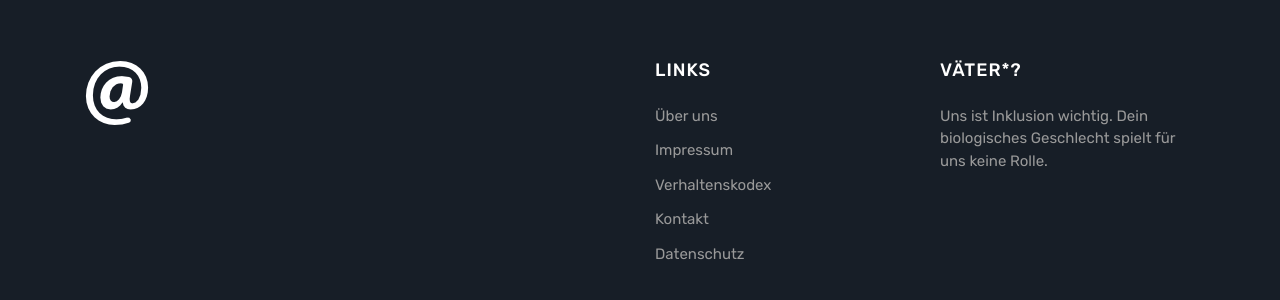
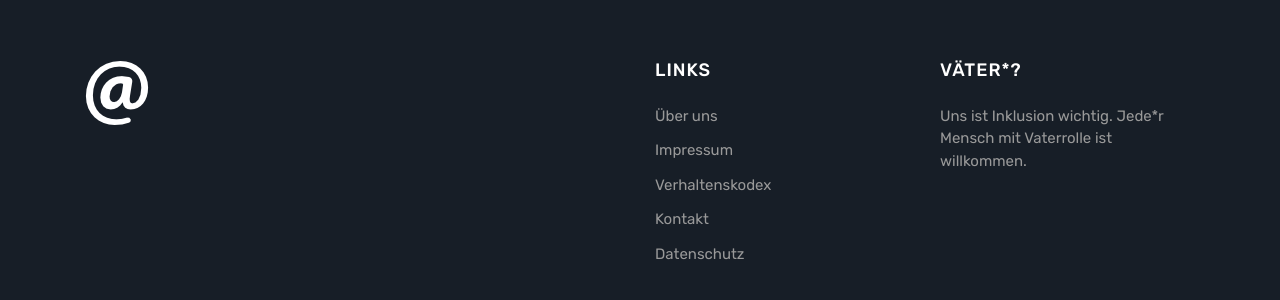
Before and after one commit to papiberlin/website, a Jekyll site: the page built from index.html, in a window 1280 px wide and 900 px high, scrolled down 2506 px. Shown: the part 495-795 px from the top of the window. Built offline with Jekyll 4.4.1, drawn with Linux system fonts in a browser that asks for light colours; the list of posts is cut into pages by our own code.

Commit message:
removed stupid biology reference

```diff
--- a/_layouts/default.html
+++ b/_layouts/default.html
@@ -158,7 +158,7 @@
                     <div class="col-sm-3">
                         <div class="footer-widget textwidget">
                             <h5 class="title">Väter*?</h5>
-                            <p>Uns ist Inklusion wichtig. Dein biologisches Geschlecht spielt für uns keine Rolle.</p>
+                            <p>Uns ist Inklusion wichtig. Jede*r Mensch mit Vaterrolle ist willkommen.</p>
                         </div>
                     </div>
                 </div>
```
